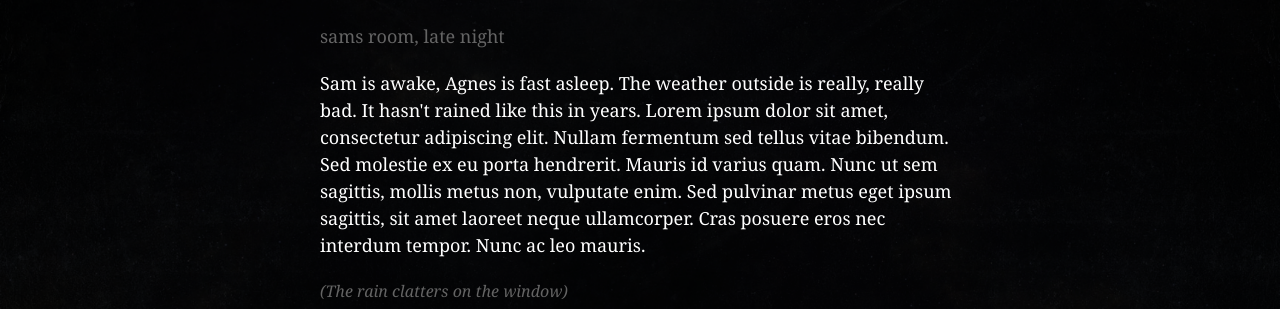
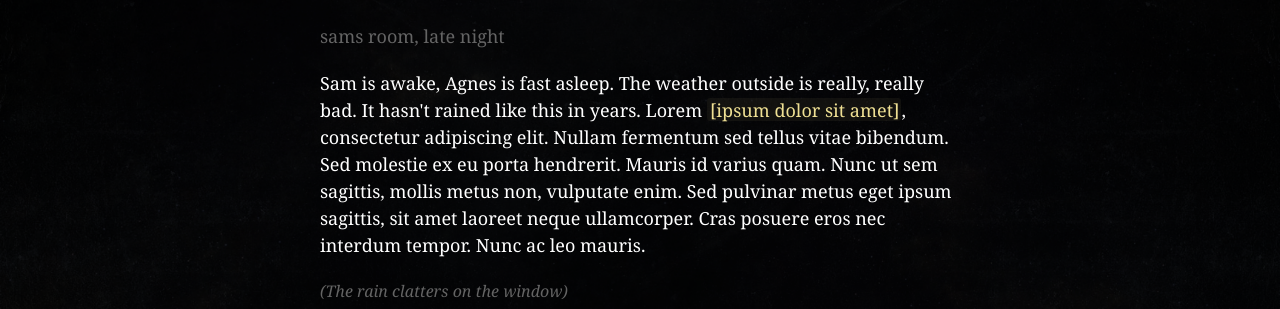
Before and after one commit to hejrobin/atlas-asunder, a React (Create React App) app: page / in a window 1280 px wide. Shown: the part 200-509 px from the top of the page. Built offline with nearby package versions, Linux system fonts and the light colour scheme; a web font is replaced by a local one.

Commit message:
feat(ui): added clue popup component

```diff
--- /dev/null
+++ b/src/views/components/text/Clue.tsx
@@ -0,0 +1,128 @@
+import React, { useState, ReactNode, ReactElement } from 'react';
+import styled, { keyframes } from 'styled-components';
+
+import Action from 'views/components/text/Action';
+
+type NoOpType = () => void;
+
+const Wrapper = styled(Action)`
+	background-color: rgb(239, 224, 148, 0.05);
+	color: rgb(239, 224, 148);
+	position: relative;
+
+	&:hover {
+		background-color: rgb(239, 224, 148, 0.05);
+		color: rgb(239, 224, 148);
+	}
+`;
+
+const PopupAnimation = keyframes`
+	from {
+		opacity: 0;
+		transform: scale(.9);
+	}
+
+	to {
+		opacity: 1;
+		transform: scale(1);
+	}
+`;
+
+const PopupWrapper = styled.div`
+	position: absolute;
+	bottom: calc(100% + 1rem);
+	left: 50%;
+	transform: translateX(-50%);
+`;
+
+const Popup = styled.div`
+	padding: 0.5rem;
+	width: 40rem;
+	max-height: 20rem;
+	overflow: auto;
+	background: rgb(35, 35, 35);
+	box-shadow: rgb(35, 35, 35) 0 0 0 0.5rem, rgb(0, 0, 0) 0 1rem 2rem 1rem;
+	backdrop-filter: blur(1rem);
+	border-radius: 0.1rem;
+	animation: ${PopupAnimation} 150ms cubic-bezier(0.175, 0.885, 0.32, 1.275);
+	animation-fill-mode: forwards;
+	transform-origin: center bottom;
+
+	::-webkit-scrollbar {
+		width: 6px;
+	}
+
+	::-webkit-scrollbar-track {
+		background: none;
+	}
+
+	::-webkit-scrollbar-thumb {
+		background: rgb(60, 60, 60);
+		border-radius: 10px;
+	}
+
+	::-webkit-scrollbar-thumb:hover {
+		background: rgb(180, 180, 180);
+	}
+`;
+
+const PopupContent = styled.div`
+	padding: 1rem;
+	height: 100%;
+	font-size: 1.5rem;
+	line-height: 1.5;
+	color: rgb(255, 255, 255);
+`;
+
+const PopupCloseAnimation = keyframes`
+	from {
+		opacity: 0;
+	}
+
+	to {
+		opacity: 1;
+	}
+`;
+
+const PopupClose = styled.div`
+	height: 3rem;
+	width: 3rem;
+	text-align: center;
+	line-height: 2.5rem;
+	font-size: 3rem;
+	position: absolute;
+	z-index: -1;
+	right: -1.2rem;
+	top: -3.5rem;
+	opacity: 0;
+	animation: ${PopupCloseAnimation} 500ms ease 300ms;
+	animation-fill-mode: forwards;
+`;
+
+interface ClueProps {
+	children: ReactNode;
+	component?: ReactElement;
+}
+
+export default function Clue({ children, component }: ClueProps): JSX.Element {
+	const [popupVisible, setVisible] = useState(false);
+
+	const show = () => setVisible(true);
+	const hide = () => setVisible(false);
+
+	return (
+		<Wrapper>
+			{component && popupVisible && (
+				<PopupWrapper>
+					<PopupClose onClick={hide}>
+						<span>&times;</span>
+					</PopupClose>
+					<Popup>
+						<PopupContent>{component}</PopupContent>
+					</Popup>
+				</PopupWrapper>
+			)}
+			<span onClick={popupVisible ? hide : show}>{children}</span>
+		</Wrapper>
+	);
+}
--- a/src/views/scenes/A1S1.tsx
+++ b/src/views/scenes/A1S1.tsx
@@ -1,15 +1,24 @@
 import React from 'react';
 
 import useStageContext from 'utils/useStageContext';
+
+import QuillText from 'views/components/QuillText';
 
 import Wrapper from 'views/components/text/Wrapper';
 import Paragraph from 'views/components/text/Paragraph';
 import Setting from 'views/components/text/Setting';
 import Emotion from 'views/components/text/Emotion';
 import Action from 'views/components/text/Action';
+import Clue from 'views/components/text/Clue';
 
 export default function A1S1(): JSX.Element {
 	const { goTo } = useStageContext();
+
+	const clue = (
+		<QuillText>
+			%partner.name% hid %partner.pronoun.objective% candy in the bookshelf.
+		</QuillText>
+	);
 
 	return (
 		<Wrapper>
@@ -17,11 +26,12 @@ export default function A1S1(): JSX.Element {
 			<Paragraph>
 				%player.name% is awake, %partner.name% is fast asleep. The weather
 				outside is really, really bad. It hasn't rained like this in years.
-				Lorem ipsum dolor sit amet, consectetur adipiscing elit. Nullam
-				fermentum sed tellus vitae bibendum. Sed molestie ex eu porta hendrerit.
-				Mauris id varius quam. Nunc ut sem sagittis, mollis metus non, vulputate
-				enim. Sed pulvinar metus eget ipsum sagittis, sit amet laoreet neque
-				ullamcorper. Cras posuere eros nec interdum tempor. Nunc ac leo mauris.
+				Lorem <Clue component={clue}>ipsum dolor sit amet</Clue>, consectetur
+				adipiscing elit. Nullam fermentum sed tellus vitae bibendum. Sed
+				molestie ex eu porta hendrerit. Mauris id varius quam. Nunc ut sem
+				sagittis, mollis metus non, vulputate enim. Sed pulvinar metus eget
+				ipsum sagittis, sit amet laoreet neque ullamcorper. Cras posuere eros
+				nec interdum tempor. Nunc ac leo mauris.
 			</Paragraph>
 			<Emotion>The rain clatters on the window</Emotion>
 			<Paragraph>
```
Also changed, not shown: 1 other file (tests, documents, lock files or other folders).
